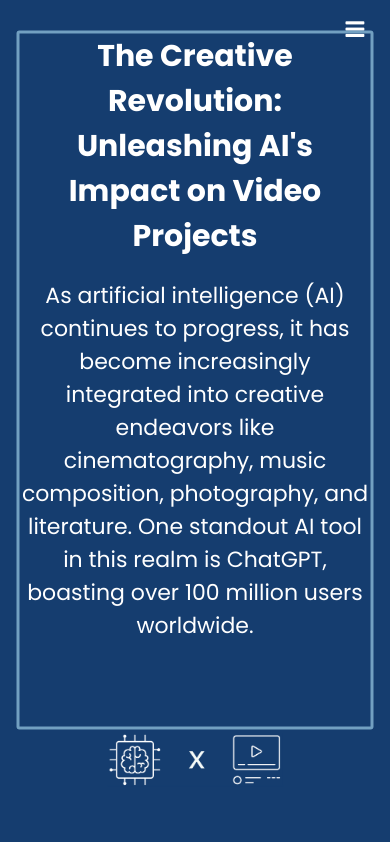
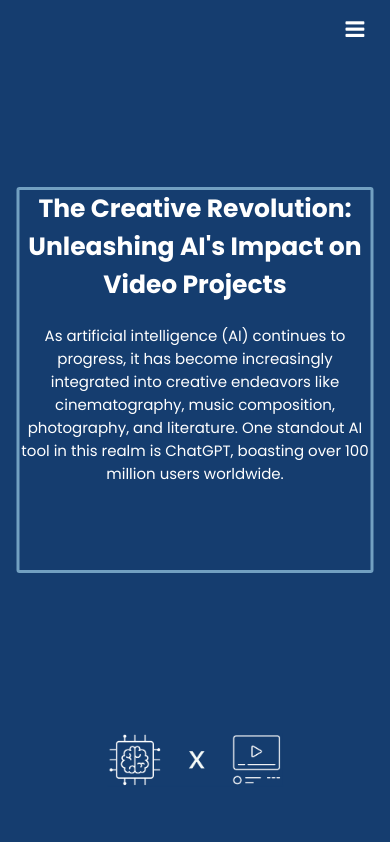
Before and after one commit to a-kerry/a-kerry-MADB, a plain HTML site: page index.html in a window 390 px wide. Shown: the top 842 px of the page. Drawn offline with Linux system fonts and the light colour scheme.

Commit message:
Add files via upload

```diff
--- a/stylesheet.css
+++ b/stylesheet.css
@@ -132,9 +132,14 @@ nav .fa{
 
     }
     .titlebox h1 {
-        font-size: 30px;
+        font-size: 25px;
     }
 
+    .titlebox p {
+   font-size: 15px;
+    color: white;
+    font-family: "Poppins", sans-serif;
+}
      .header img#indeximg {
             top: 90%; /* Adjusted position for smaller screens */
         }
```
